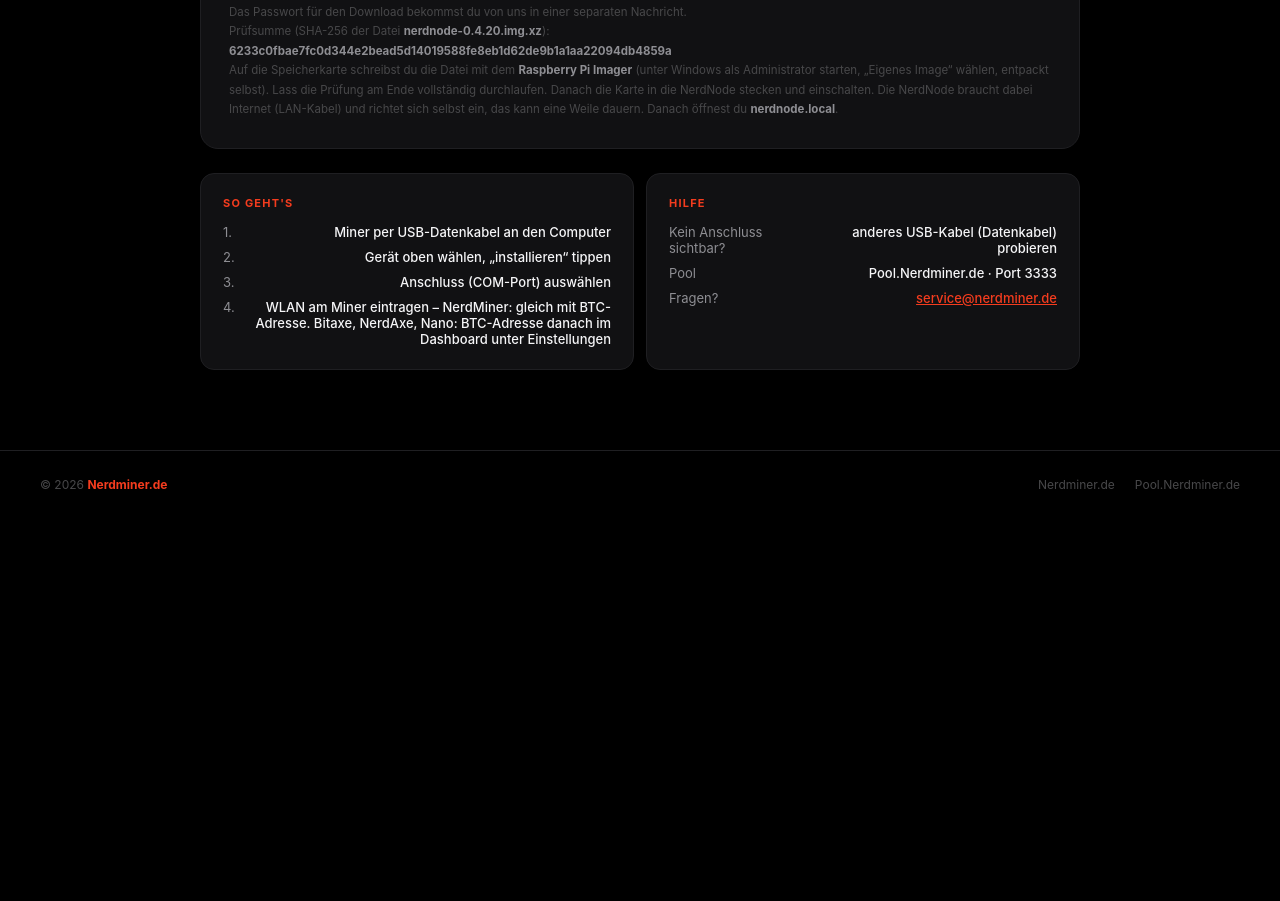
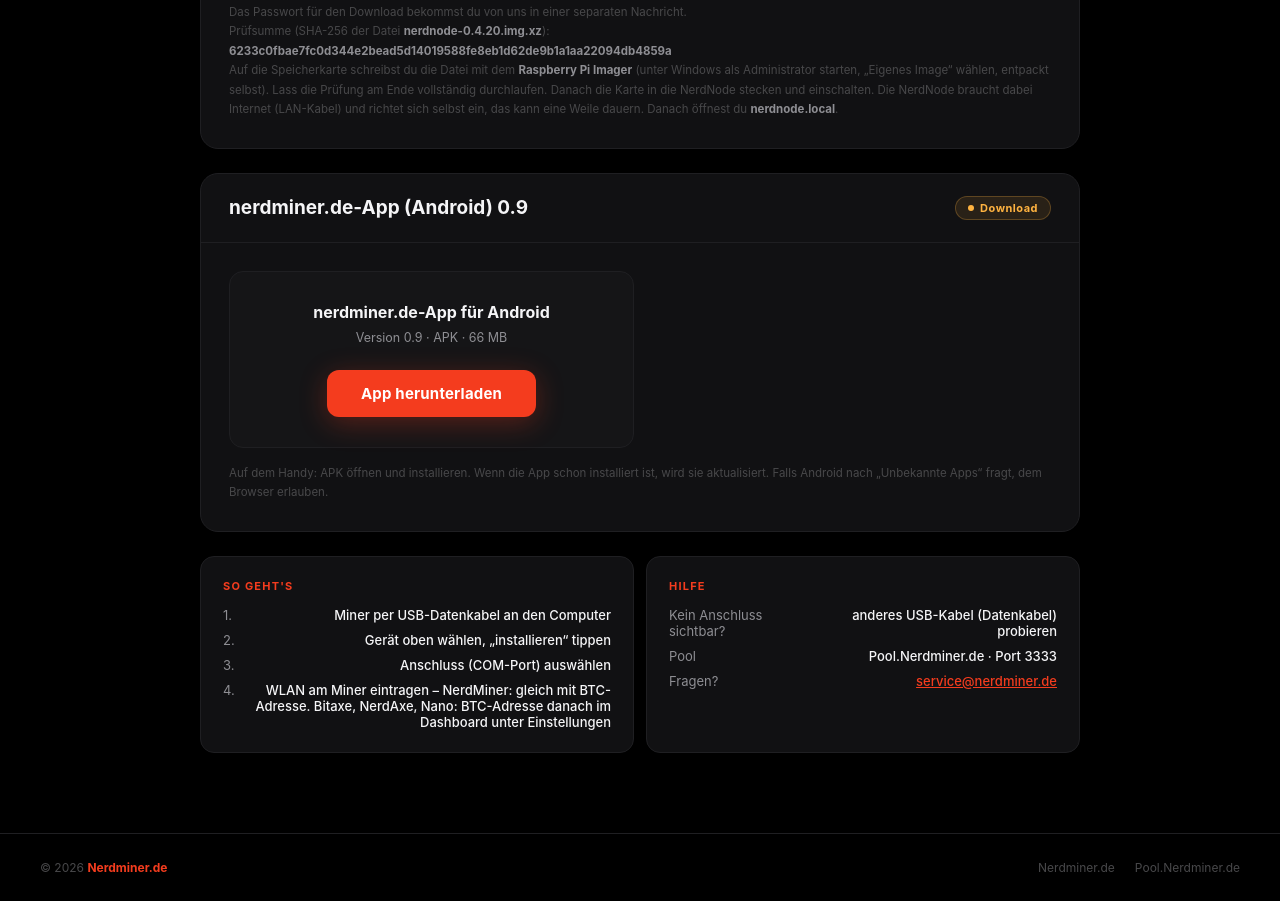
Before and after one commit to Sat-Timo82/nerdminer-webflasher, a plain HTML site: page index.html in a window 1280 px wide. Shown: the part 4485-5386 px from the top of the page. Before the commit the page ends 5003 px from the top, so only its background shows below. Drawn offline with Linux system fonts and the light colour scheme; a web font is replaced by a local one.

Commit message:
Kunden-Webflasher: nerdminer.de-App 0.9 (APK, ohne Passwort)
Co-Authored-By: Claude Haiku 5.5 <noreply@anthropic.com>

```diff
--- a/index.html
+++ b/index.html
@@ -373,6 +373,23 @@ footer b{color:var(--red);}
     </div>
   </div>
 
+  <div class="flash-card">
+    <div class="flash-card-header">
+      <div class="flash-card-title">nerdminer.de-App (Android) 0.9</div>
+      <div class="version-badge"><div class="version-dot"></div>Download</div>
+    </div>
+    <div class="flash-card-body">
+      <div class="info-grid" style="margin-bottom:0">
+        <div class="flash-zone">
+          <div class="flash-zone-title">nerdminer.de-App für Android</div>
+          <div class="flash-zone-sub">Version 0.9 · APK · 66 MB</div>
+          <a class="dl-btn" href="nerdminer-app-0.9.apk" download>App herunterladen</a>
+        </div>
+      </div>
+      <div class="flash-note">Auf dem Handy: APK öffnen und installieren. Wenn die App schon installiert ist, wird sie aktualisiert. Falls Android nach „Unbekannte Apps“ fragt, dem Browser erlauben.</div>
+    </div>
+  </div>
+
   <div class="info-grid">
     <div class="info-card">
       <h4>So geht's</h4>
```
Also changed, not shown: 1 other file.
